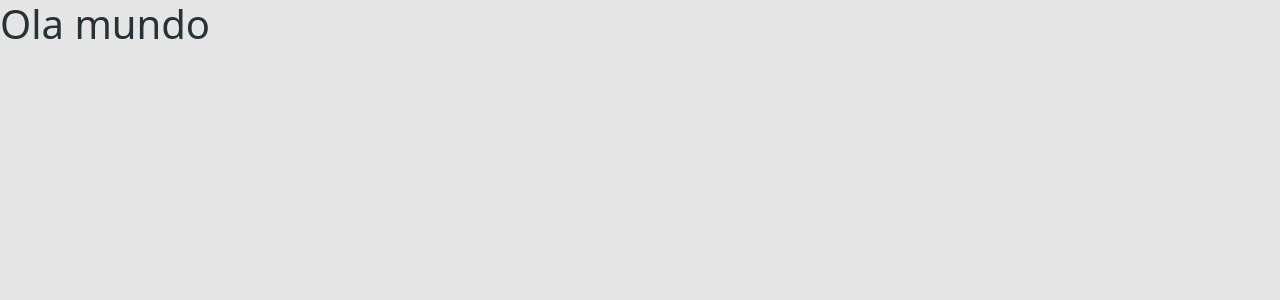
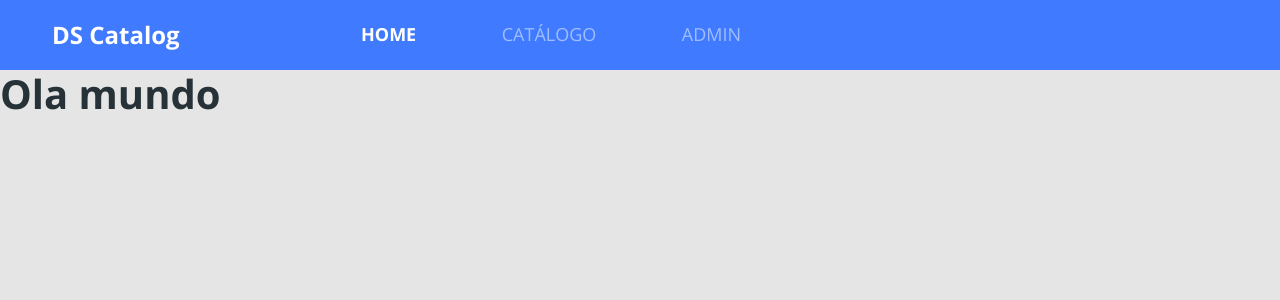
Before and after one commit to daniloewerton/dscatalog-frontend, a React (Create React App) app: page / in a window 1280 px wide. Shown: the top 300 px of the page. Built offline with nearby package versions, Linux system fonts and the light colour scheme; the HTML template or start-up script is replaced by a standard one.

Commit message:
Implementando o navbar e menu hamburger

```diff
--- a/package.json
+++ b/package.json
@@ -3,6 +3,7 @@
   "version": "0.1.0",
   "private": true,
   "dependencies": {
+    "@popperjs/core": "^2.11.8",
     "@testing-library/jest-dom": "^5.14.1",
     "@testing-library/react": "^12.0.0",
     "@testing-library/user-event": "^13.2.1",
--- a/src/App.css
+++ b/src/App.css
@@ -0,0 +1,15 @@
+@import url('https://fonts.googleapis.com/css2?family=Nunito+Sans:wght@300&family=Open+Sans:wght@400;700&family=Oxygen:wght@300&display=swap');
+
+* {
+    font-family: 'Open Sans', sans-serif;
+}
+
+h1, h2, h3, h4, h5, h6 {
+    font-weight: 700;
+    margin-bottom: 0;
+}
+
+a, a:hover {
+    text-decoration: none;
+    color: unset;
+}
--- a/src/App.tsx
+++ b/src/App.tsx
@@ -1,11 +1,14 @@
 import './assets/styles/custom.scss';
+import './App.css';
+import Navbar from 'components/Navbar';
 import Hello from 'components/Hello';
-import './App.css';
 
 function App() {
-
   return (
-    <Hello />
+    <>
+      <Navbar />
+      <Hello />
+    </>
   );
 }
 
--- /dev/null
+++ b/src/components/Navbar/index.tsx
@@ -0,0 +1,45 @@
+import './styles.css';
+import '@popperjs/core';
+import 'bootstrap/js/dist/collapse';
+
+const Navbar = () => {
+  return (
+    <nav className="navbar navbar-expand-md navbar-dark bg-primary main-nav">
+      <div className="container-fluid">
+        <a href="link" className="nav-logo-text">
+          <h4>DS Catalog</h4>
+        </a>
+
+        <button
+          className="navbar-toggler"
+          type="button"
+          data-bs-toggle="collapse"
+          data-bs-target="#dscatalog-navbar"
+          aria-controls="dscatalog-navbar"
+          aria-expanded="false"
+          aria-label="Toggle navigation"
+        >
+          <span className="navbar-toggler-icon"></span>
+        </button>
+
+        <div className="collapse navbar-collapse" id="dscatalog-navbar">
+          <ul className="navbar-nav offset-md-2 main-menu">
+            <li>
+              <a href="link" className="active">
+                HOME
+              </a>
+            </li>
+            <li>
+              <a href="link">CATÁLOGO</a>
+            </li>
+            <li>
+              <a href="link">ADMIN</a>
+            </li>
+          </ul>
+        </div>
+      </div>
+    </nav>
+  );
+};
+
+export default Navbar;
--- /dev/null
+++ b/src/components/Navbar/styles.css
@@ -0,0 +1,28 @@
+.main-nav {
+    padding-left: 40px;
+    min-height: 70px;
+}
+
+.nav-logo-text, .nav-logo-text:hover {
+    color: #FFF;
+}
+
+.main-menu {
+    display: flex;
+    font-size: 18px;
+    width: 380px;
+    justify-content: space-between;
+}
+
+.main-menu a {
+    color: rgba(255, 255, 255, 0.5);
+}
+
+.main-menu a:hover {
+    color: #FFF;
+}
+
+.main-menu a.active {
+    color: #FFF;
+    font-weight: bold;
+}
```
Also changed, not shown: 1 other file (tests, documents, lock files or other folders).
